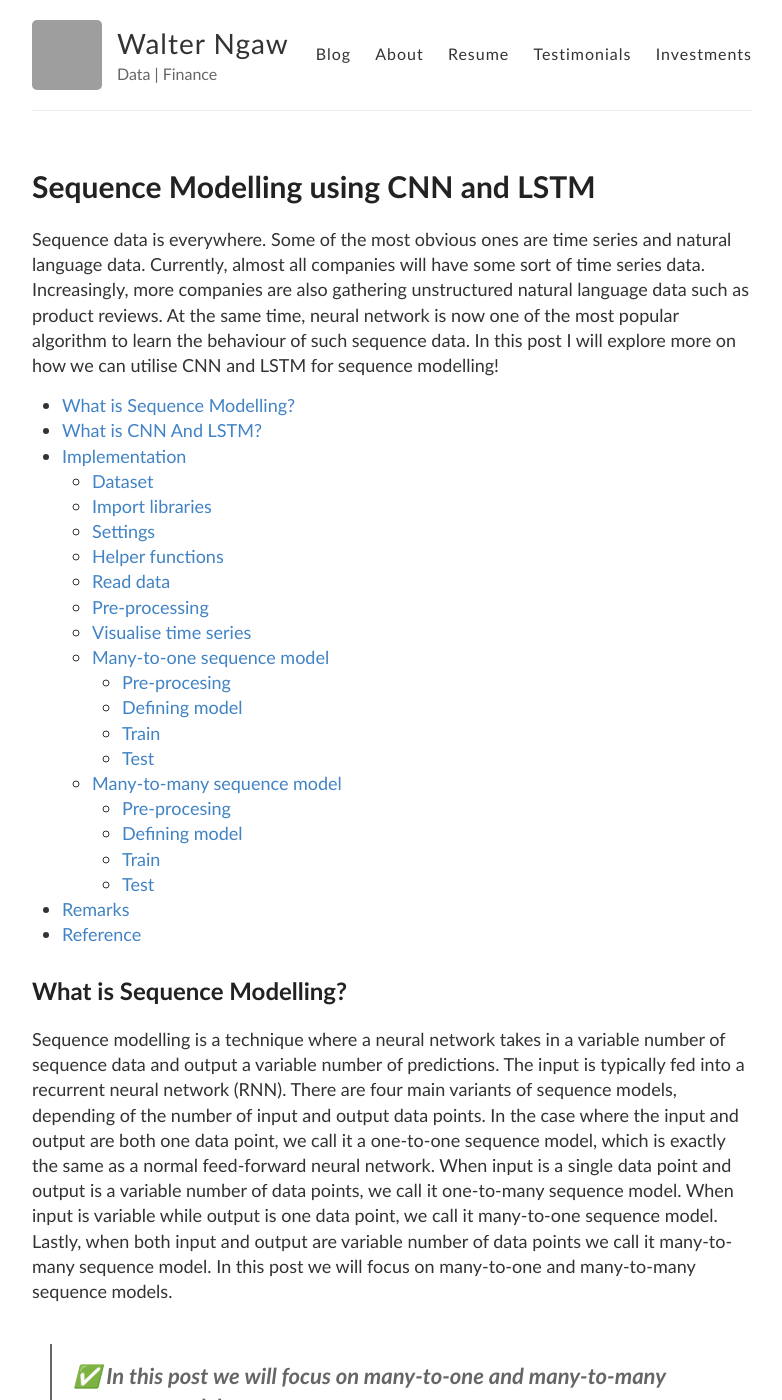
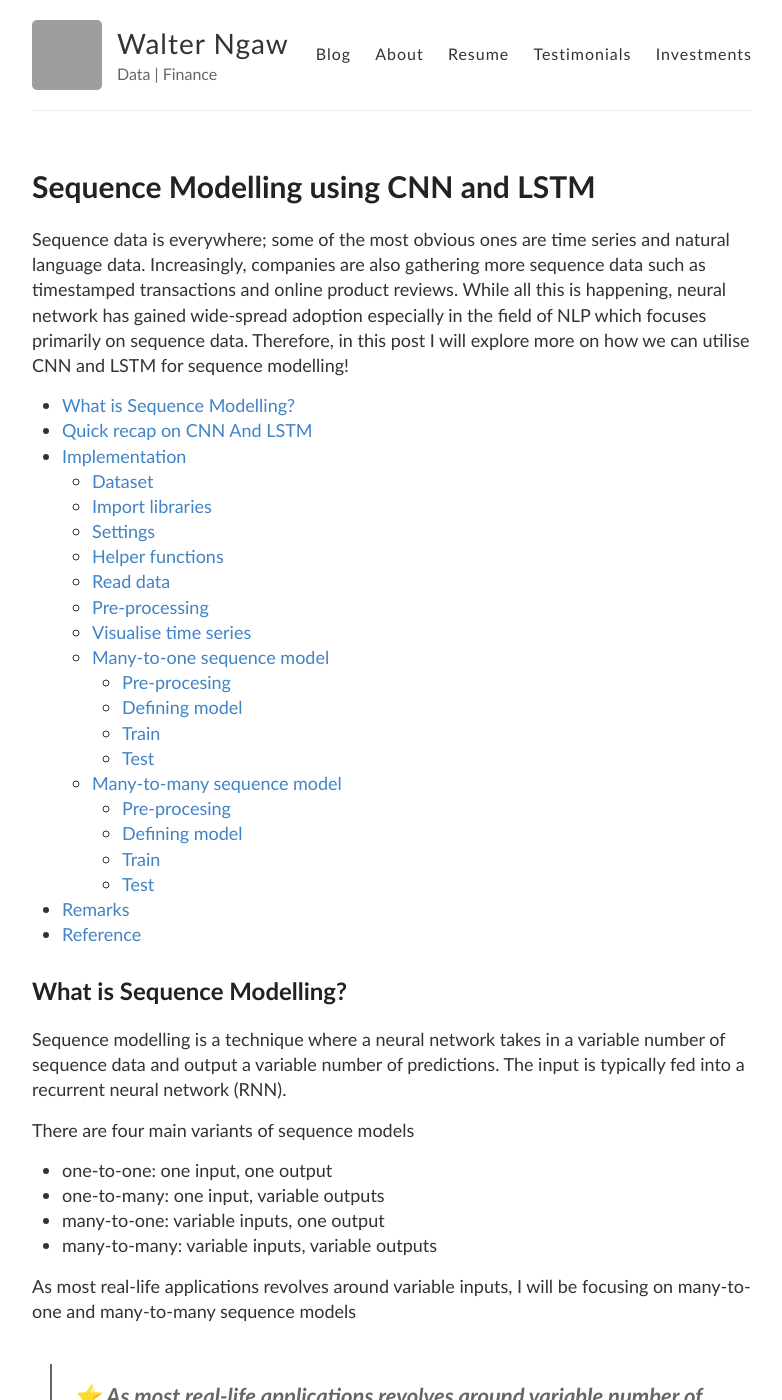
Before and after one commit to wngaw/wngaw.github.io, a Jekyll site: the page built from _posts/2020-07-25-sequence-modelling-using-cnn-and-lstm.md, in a window 1280 px wide and 1400 px high. Shown: the whole window, without its empty margins (248-1030 px from the left). Built offline with Jekyll 4.4.1, drawn with Linux system fonts in a browser that asks for light colours; some of the changed text lies outside the part shown; grey boxes are pictures that could not be loaded.

```diff
--- a/_posts/2020-07-25-sequence-modelling-using-cnn-and-lstm.md
+++ b/_posts/2020-07-25-sequence-modelling-using-cnn-and-lstm.md
@@ -4,10 +4,10 @@
 date: 2020-07-25 12:00:00
 title: Sequence Modelling using CNN and LSTM
 tags: supervised-learning
-image: "/images/inception_v3_architecture.png"
+image: "/images/rnn.png"
 ---
 
-Sequence data is everywhere. Some of the most obvious ones are time series and natural language data. Currently, almost all companies will have some sort of time series data. Increasingly, more companies are also gathering unstructured natural language data such as product reviews. At the same time, neural network is now one of the most popular algorithm to learn the behaviour of such sequence data. In this post I will explore more on how we can utilise CNN and LSTM for sequence modelling!
+Sequence data is everywhere; some of the most obvious ones are time series and natural language data. Increasingly, companies are also gathering more sequence data such as timestamped transactions and online product reviews. While all this is happening, neural network has gained wide-spread adoption especially in the field of NLP which focuses primarily on sequence data. Therefore, in this post I will explore more on how we can utilise CNN and LSTM for sequence modelling!
 
 {: class="table-of-content"}
 * TOC
@@ -15,11 +15,19 @@
 
 ## What is Sequence Modelling?
 
-Sequence modelling is a technique where a neural network takes in a variable number of sequence data and output a variable number of predictions. The input is typically fed into a recurrent neural network (RNN). There are four main variants of sequence models, depending of the number of input and output data points. In the case where the input and output are both one data point, we call it a one-to-one sequence model, which is exactly the same as a normal feed-forward neural network. When input is a single data point and output is a variable number of data points, we call it one-to-many sequence model. When input is variable while output is one data point, we call it many-to-one sequence model. Lastly, when both input and output are variable number of data points we call it many-to-many sequence model. In this post we will focus on many-to-one and many-to-many sequence models.
+Sequence modelling is a technique where a neural network takes in a variable number of sequence data and output a variable number of predictions. The input is typically fed into a recurrent neural network (RNN).
 
-> ✅ **In this post we will focus on many-to-one and many-to-many sequence models** <br />
+There are four main variants of sequence models
+- one-to-one: one input, one output
+- one-to-many: one input, variable outputs
+- many-to-one: variable inputs, one output
+- many-to-many: variable inputs, variable outputs
 
-## What is CNN And LSTM?
+As most real-life applications revolves around variable inputs, I will be focusing on many-to-one and many-to-many sequence models
+
+> ⭐ **As most real-life applications revolves around variable number of inputs, I will be focusing on many-to-one and many-to-many sequence models** <br />
+
+## Quick recap on CNN And LSTM
 
 Convolutional neural network (CNN) is a type of neural network architecture that is typically used for image recognition as the 2-D convolutional filters are able to detect edges of images and use that to generalise images. However, in the case of sequence data, we can use a 1-D convolutional filters in order to extract high-level features.
 
```
Also changed, not shown: images/rnn.png (added).
